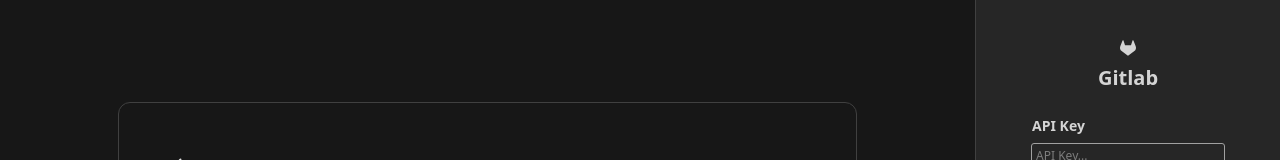
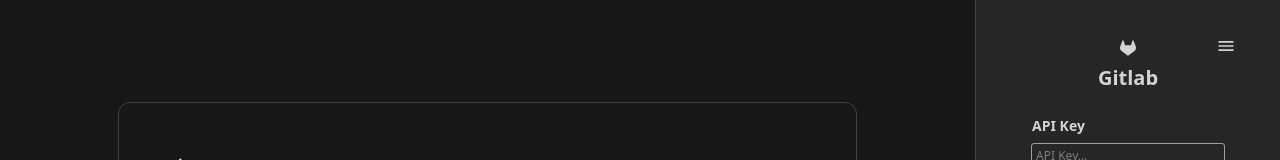
Before and after one commit to Dedo-Finger2/see-my-md-react, a React (Vite) app: page /config in a window 1280 px wide. Shown: the top 160 px of the page. Built offline with nearby package versions, Linux system fonts and the light colour scheme.

Commit message:
Makes the sidebar in config page colapsable

```diff
--- a/src/components/Config/PlatformSidebar.tsx
+++ b/src/components/Config/PlatformSidebar.tsx
@@ -1,13 +1,20 @@
+import { useEffect } from "react";
 import GitlabForm from "../PlatformForms/Gitlab";
 
 type PlatformSidebarProps = {
 	icon: React.ReactNode;
 	name: string;
+	isVisible: boolean;
 };
 
-function PlatformSidebar({ icon, name }: PlatformSidebarProps) {
+function PlatformSidebar({ icon, name, isVisible }: PlatformSidebarProps) {
+
+	useEffect(() => {
+		console.log(isVisible)
+	}, [isVisible])
+
 	return (
-    <div className="text-neutral-300 h-full w-100 bg-neutral-800 border-l border-l-neutral-700 py-4">
+		<div className={`${!isVisible ? "hidden" : ""} transition-transform ease-in-out relative text-neutral-300 h-full w-100 bg-neutral-800 border-l border-l-neutral-700 py-4`}>
 			<div className="p-6">
 				<div className="flex flex-col items-center gap-2">
 					{icon}
--- a/src/pages/ConfigPage.tsx
+++ b/src/pages/ConfigPage.tsx
@@ -1,12 +1,17 @@
+import { useState } from "react";
+
 import { IoArrowBack } from "react-icons/io5";
 import { Link } from "react-router";
 import { FaGitlab } from "react-icons/fa6";
+import { IoMdMenu } from "react-icons/io";
 
 import PlatformSidebar from "../components/Config/PlatformSidebar";
 import ComingSoonPlatforms from "../components/Config/ComingSoonPlatforms";
 import SuportedPlatforms from "../components/Config/SuportedPlatforms";
 
 function ConfigPage() {
+	const [isVisible, setIsVisible] = useState(true)
+
 	return (
 		<div className="flex items-center justify-between w-full h-screen">
 			{/* Center box */}
@@ -36,7 +41,10 @@ function ConfigPage() {
 				</div>
 			</div>
 			{/* Sidebar */}
-			<PlatformSidebar icon={<FaGitlab />} name="Gitlab" />
+			<div className="p-1 rounded-md absolute z-10 text-neutral-300 top-8 right-10 hover:bg-neutral-500/30" onClick={() => setIsVisible(prev => !prev)}>
+				<IoMdMenu size={20} />
+			</div>
+			<PlatformSidebar isVisible={isVisible} icon={<FaGitlab />} name="Gitlab" />
 		</div>
 	);
 }
```
Lines whose indentation alone changed are shown as unchanged.
